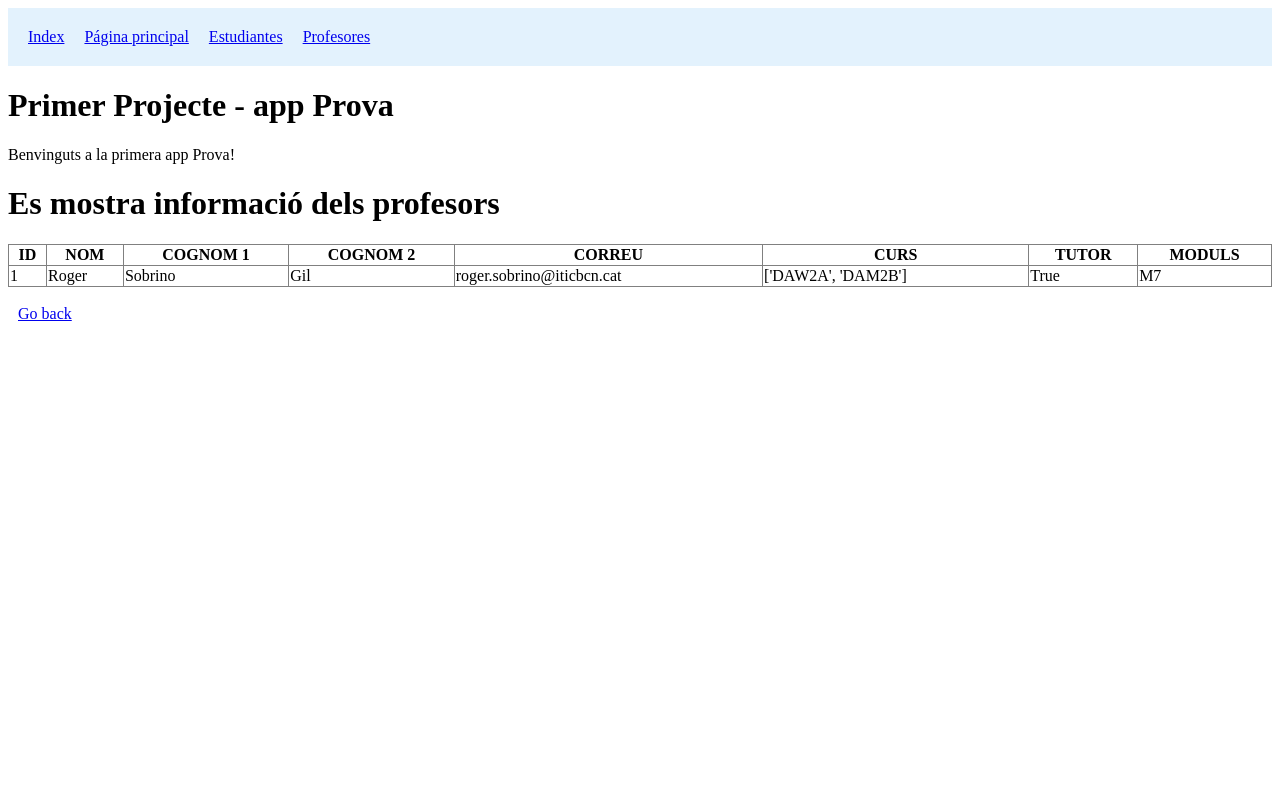
After one commit to Miilenna/django_milena, a Django app: page /centre/profes/profe/1/ in a window 1280 px wide. The commit adds this page. Run offline with Django 5.2, Linux system fonts and the light colour scheme.

Commit message:
exercici 2 fet

```diff
--- /dev/null
+++ b/ACTIVITAT_13/TIC_BCN_MVA/centre/templates/profe_datos.html
@@ -0,0 +1,34 @@
+{% extends 'index.html' %}
+{% include "head/header.html" %}
+{% block content %}
+<h1>Es mostra informació dels profesors</h1>
+
+<table border="1" style="width: 100%; border-collapse: collapse;">
+<thead>
+    <tr>
+        <th>ID</th>
+        <th>NOM</th>
+        <th>COGNOM 1</th>
+        <th>COGNOM 2</th>
+        <th>CORREU</th>
+        <th>CURS</th>
+        <th>TUTOR</th>
+        <th>MODULS</th>
+    </tr>
+</thead>
+  <tbody>
+    <tr>
+        <td>{{index_profe.id}}</td>
+        <td>{{ index_profe.name }}</td>
+        <td>{{ index_profe.surname1 }}</td>
+        <td>{{ index_profe.surname2 }}</td>
+        <td>{{ index_profe.correu }}</td>
+        <td>{{ index_profe.curs }}</td>
+        <td>{{ index_profe.tutor }}</td>
+        <td>{{ index_profe.moduls }}</td>
+    </tr>
+</tbody>
+</table>
+    <br>
+    <a href="{% url 'index_profe' %}">Go back</a>
+{% endblock %}
--- a/ACTIVITAT_13/TIC_BCN_MVA/centre/templates/profesor.html
+++ b/ACTIVITAT_13/TIC_BCN_MVA/centre/templates/profesor.html
@@ -1,5 +1,4 @@
-
-{% extends 'index.html' %}
+{% include "head/header.html" %}
 {% block content %}
 <h1>INFORMACIÓ PROFESSORAT TIC BARCELONA</h1>
 <table border="1" style="width: 100%; border-collapse: collapse;">
--- a/ACTIVITAT_13/TIC_BCN_MVA/centre/urls.py
+++ b/ACTIVITAT_13/TIC_BCN_MVA/centre/urls.py
@@ -1,9 +1,11 @@
 from django.urls import path
+
 from . import views
 
 urlpatterns = [
+    path('', views.index, name='index'),
     path('teachers/', views.profe, name='profe'),
     path('students/', views.alumn, name='alumn'),
-    path('', views.index, name='index'),
-    path('profes_alumnes/<str:pk>/', views.alumn_profe, name='alumn_profe')
+    path('profes/profe/<str:pk>/', views.profe_datos, name='profe_datos'),
+    path('profes/', views.index_profe, name='index_profe')
 ]
--- a/ACTIVITAT_13/TIC_BCN_MVA/centre/views.py
+++ b/ACTIVITAT_13/TIC_BCN_MVA/centre/views.py
@@ -5,7 +5,7 @@ from django.template import loader
 # Create your views here.
 
 def index(request):
-    return render(request, 'index.html')
+    return render(request, 'index.html', {'profes':profesores})
 
 def profe(request):
     professor = {
@@ -24,7 +24,7 @@ def profe(request):
             "surname2": "Fabra",
             "correu": "joseporiol.roca@iticbcn.cat",
             "curs": ["DAW2B", "DAW2A", "DAW1A"],
-            "tutor":True,
+            "tutor":False,
             "moduls": "M8"
         },
         'profe3': {
@@ -128,9 +128,53 @@ def alumn(request):
     context = {"alumn":alumnat}
     return render(request, 'students.html', context)
 
-def alumn_profe(request, pk):
-    alumn_profe_Obj = None
-    for i in professor:
+
+
+
+
+profesores = [
+        {
+            "id":"1",
+            "name":"Roger",
+            "surname1":"Sobrino",
+            "surname2":"Gil",
+            "correu":"roger.sobrino@iticbcn.cat",
+            "curs":["DAW2A", "DAM2B"],
+            "tutor":True,
+            "moduls": "M7",
+            "rol":"Tutor"
+        },
+        {
+            "id":"2",
+            "name":"Josep Oriol",
+            "surname1": "Roca",
+            "surname2": "Fabra",
+            "correu": "joseporiol.roca@iticbcn.cat",
+            "curs": ["DAW2B", "DAW2A", "DAW1A"],
+            "tutor":True,
+            "moduls": "M8",
+            "rol": "Professor"
+        },
+        {
+            "id":"3",
+            "name": "Juan Manuel",
+            "surname1": "Sánchez",
+            "surname2": "Bel",
+            "correu": "juanmanuel.sanchez@iticbcn.cat",
+            "curs": ["DAW2B", "DAW2A"],
+            "tutor": True,
+            "moduls": "M6",
+            "rol": "Tutor"
+        }
+
+    ]
+def profe_datos(request, pk):
+    profe_Obj = None
+    for i in profesores:
         if i['id'] == pk:
-            alumn_profe_Obj = i
-    return render(request, {'profes':alumn_profe_Obj})
+            profe_Obj = i
+    return render(request, 'profe_datos.html', {'index_profe':profe_Obj})
+
+
+def index_profe(request):
+    return render(request, 'index_profe.html', {'index_profe':profesores})
--- a/ACTIVITAT_13/TIC_BCN_MVA/templates/head/header.html
+++ b/ACTIVITAT_13/TIC_BCN_MVA/templates/head/header.html
@@ -8,7 +8,8 @@
 </head>
 <body>
 <nav>
-    <a href="{% url 'index' %}">Página principal</a>
+    <a href="{% url 'index' %}">Index</a>
+    <a href="{% url 'index_profe' %}">Página principal</a>
     <a href="{% url 'alumn' %}">Estudiantes</a>
     <a href="{% url 'profe' %}">Profesores</a>
 </nav>
--- a/ACTIVITAT_13/TIC_BCN_MVA/templates/index.html
+++ b/ACTIVITAT_13/TIC_BCN_MVA/templates/index.html
@@ -1,33 +1,17 @@
+<!doctype>
+<html lang="en">
+<head>
+    <meta charset="UTF-8">
+    <meta name="viewport" content="width=device-width, initial-scale=1">
+    <link rel="stylesheet" href="../../static/styles/header.css">
+    <title>Document</title>
+</head>
+<body>
 {% include "head/header.html" %}
-{% block content %}
-<h1>INFORMACIÓ PROFESSORAT TIC BARCELONA</h1>
-<table border="1" style="width: 100%; border-collapse: collapse;">
-<thead>
-    <tr>
-        <th>NOM</th>
-        <th>COGNOM 1</th>
-        <th>COGNOM 2</th>
-        <th>CORREU</th>
-        <th>CURS</th>
-        <th>TUTOR</th>
-        <th>MODULS</th>
-    </tr>
-</thead>
-<tbody>
-    {% for titulo,datos in profes.items %}
-    <tr>
-        <td>{{ datos.name }}</td>
-        <td>{{ datos.surname1 }}</td>
-        <td>{{ datos.surname2 }}</td>
-        <td>{{ datos.correu }}</td>
-        <td>{{ datos.curs }}</td>
-        <td>{{ datos.tutor }}</td>
-        <td>{{ datos.moduls }}</td>
-    </tr>
-    {% endfor %}
-</tbody>
-</table>
-{% endblock %}
+    <h1>Primer Projecte - app Prova</h1>
+    <p>Benvinguts a la primera app Prova!</p>
+    {% block content %}
 
+    {% endblock %}
 </body>
 </html>
```
Also changed, not shown: ACTIVITAT_13/TIC_BCN_MVA/templates/index_profe.html (added, +18 -0 lines), ACTIVITAT_13/recursos/alumn.png (renamed from ACTIVITAT_13/img/alumn.png), ACTIVITAT_13/recursos/alumnat_header.png (renamed from ACTIVITAT_13/img/alumnat_header.png), ACTIVITAT_13/recursos/profe.png (renamed from ACTIVITAT_13/img/profe.png), ACTIVITAT_13/recursos/profe_header.png (renamed from ACTIVITAT_13/img/profe_header.png), README.md, 1 other file.
